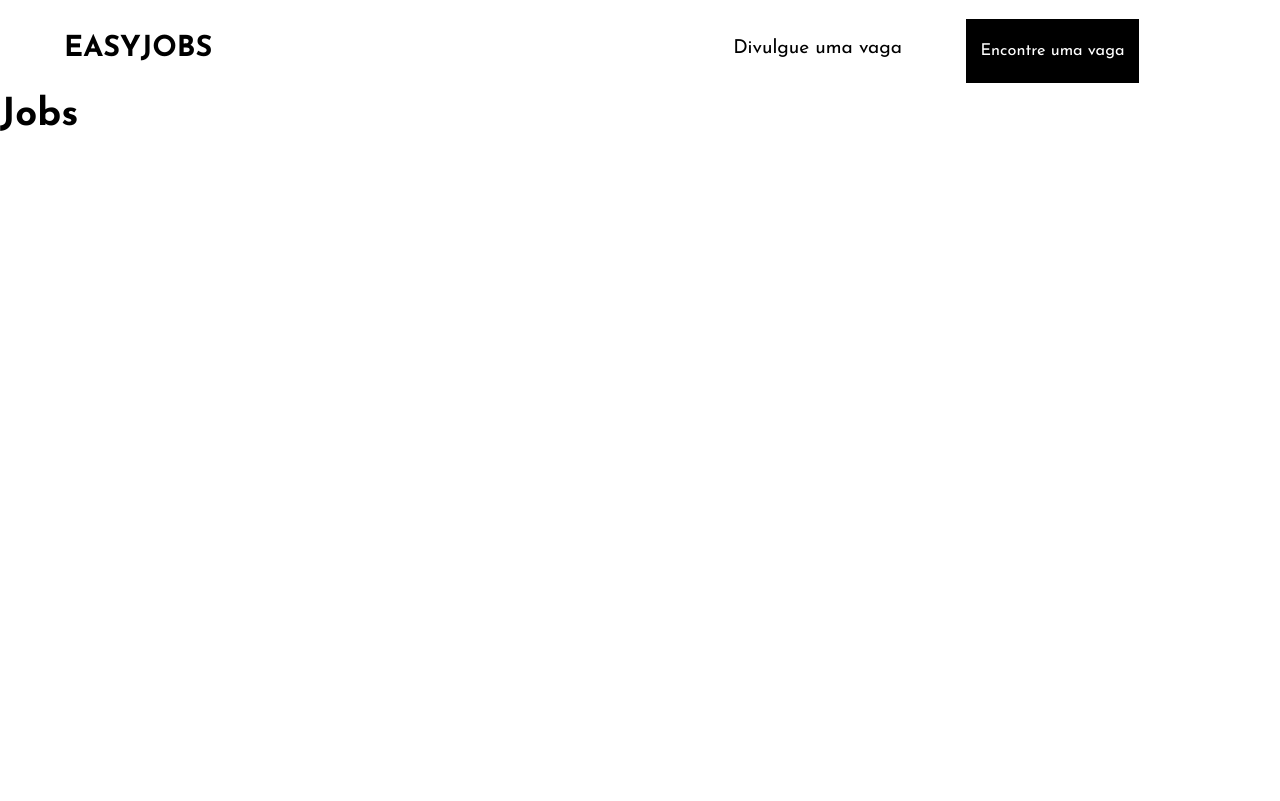
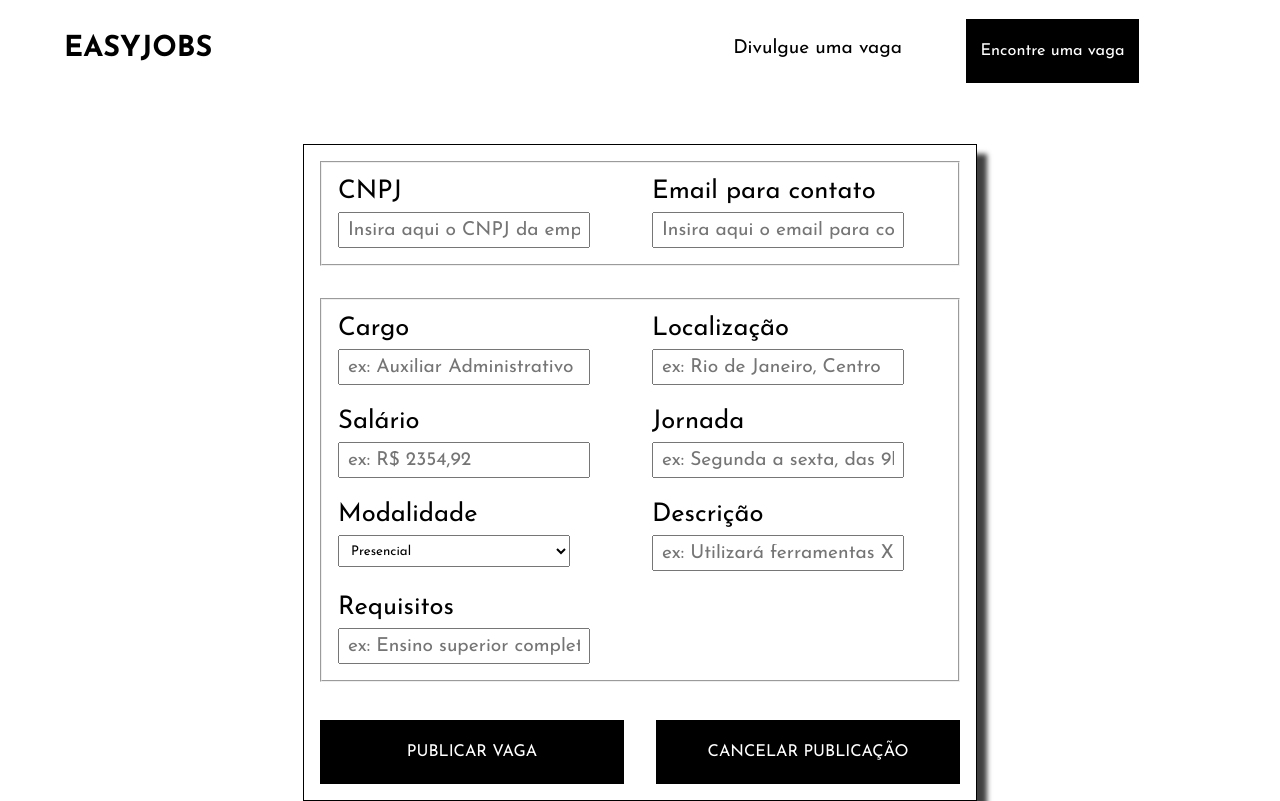
Before and after one commit to CaioMar7/easy-jobs, a React (Vite) app: page /divulgarvaga in a window 1280 px wide. Built offline with nearby package versions, Linux system fonts and the light colour scheme; some icons are missing; a web font is replaced by a local one.

Commit message:
Criada a página de divulgação de vaga.

```diff
--- a/src/components/Header/styles.ts
+++ b/src/components/Header/styles.ts
@@ -23,6 +23,8 @@ export const Container = styled.header `
         align-items: center;
 
         gap:1rem;
+
+        font-family: 'Josefin Sans', sans-serif;
 
         text-transform: uppercase;
 
--- a/src/pages/Jobs/styles.ts
+++ b/src/pages/Jobs/styles.ts
@@ -104,7 +104,7 @@ export const JobsList = styled.ul`
 
     max-width: 60%;
 
-    padding: 1rem 1rem;
+    padding: 1rem;
 
     border: 1px solid black;
     border-radius: 1rem;
--- a/src/pages/NewJob/index.tsx
+++ b/src/pages/NewJob/index.tsx
@@ -1,11 +1,72 @@
+import { ActionLinkBtn } from "../../components/ActionLinkBtn";
 import { Header } from "../../components/Header";
-import { Container } from "./styles";
+import { CompanyFields, Container, FormButtons, JobFields, NewJobForm } from "./styles";
 
 export function NewJob() {
     return (
         <Container>
-            <Header/>
-            <h1> Jobs </h1>
+            <Header />
+            <NewJobForm>
+                <CompanyFields>
+                    <label htmlFor="cnpj">
+                        CNPJ
+                        <input type="text" placeholder="Insira aqui o CNPJ da empresa" name="cnpj" id="cnpj"></input>
+                    </label>
+
+                    <label htmlFor="email">
+                        Email para contato
+                        <input type="text" placeholder="Insira aqui o email para contato" name="email" id="email"></input>
+                    </label>
+                </CompanyFields>
+
+                <JobFields>
+                    <label htmlFor="job">
+                        Cargo
+                        <input type="text" placeholder="ex: Auxiliar Administrativo" name="job" id="job"></input>
+                    </label>
+
+                    <label htmlFor="locate">
+                        Localização
+                        <input type="text" placeholder="ex: Rio de Janeiro, Centro" name="locate" id="locate"></input>
+                    </label>
+
+                    <label htmlFor="salary">
+                        Salário
+                        <input type="number" placeholder="ex: R$ 2354,92" name="salary" id="salary"></input>
+                    </label>
+
+                    <label htmlFor="journey">
+                        Jornada
+                        <input type="text" placeholder="ex: Segunda a sexta, das 9h as 18h" name="journey" id="journey"></input>
+                    </label>
+
+                    <label htmlFor="journey">
+                        Modalidade
+                        <select>
+                            <option value="presencial">Presencial</option>
+                            <option value="hibrido">Hibrido</option>
+                            <option value="remoto">Remoto</option>
+                        </select>
+                    </label>
+
+                    <label htmlFor="description">
+                        Descrição
+                        <input type="text" placeholder="ex: Utilizará ferramentas XYZ para..." name="description" id="description"></input>
+                    </label>
+
+                    <label htmlFor="required">
+                        Requisitos
+                        <input type="text" placeholder="ex: Ensino superior completo, excel avançado..." name="required" id="required"></input>
+                    </label>
+                </JobFields>
+
+
+
+                <FormButtons>
+                    <ActionLinkBtn> Publicar vaga </ActionLinkBtn>
+                    <ActionLinkBtn> Cancelar publicação </ActionLinkBtn>
+                </FormButtons>
+            </NewJobForm>
         </Container>
     )
 }
--- a/src/pages/NewJob/styles.ts
+++ b/src/pages/NewJob/styles.ts
@@ -1,6 +1,99 @@
 import styled from "styled-components";
 
-export const Container = styled.div `
+export const Container = styled.div`
+
+    width: 100%;
+`
+
+export const NewJobForm = styled.form`
+    width: 50%;
+    margin: 0 auto;
+
+    border: 1px solid black;
+    padding: 1rem;
+
+    display: flex;
+    flex-direction: column;
+
+    gap: 2rem;
+
+    margin-top: 3rem;
+
+    input {
+        font-size: 1.2rem;
+    }
+
+    label {
+        font-size: 1.6rem;
+    }
+
+    -webkit-box-shadow: 10px 10px 5px 0px rgba(0,0,0,0.75);
+    -moz-box-shadow: 10px 10px 5px 0px rgba(0,0,0,0.75);
+    box-shadow: 10px 10px 5px 0px rgba(0,0,0,0.75);
+
+`
+
+export const CompanyFields = styled.fieldset`
+
+    display: flex;
+    align-items: center;
+
+    padding: 1rem;
+
+    gap: 1.5rem;
 
 
+    label {
+        width: 100%;
+        font-size: 1.6rem;
+
+        display: flex;
+        flex-direction: column;
+        gap: .5rem;
+
+        input {
+            height: 2rem;
+            width: 80%;
+
+            padding: 0 0.5rem;
+        }
+    }
+
 `
+
+export const JobFields = styled.fieldset`
+    display: grid;
+    grid-template-columns: 1fr 1fr;
+
+    padding: 1rem;
+
+    gap: 1.5rem;
+
+    label {
+        display: flex;
+        flex-direction: column;
+
+        gap: .5rem;
+
+        input, select {
+            height: 2rem;
+            width: 80%;
+
+            padding: 0 0.5rem;
+        }
+
+    }
+
+`
+
+export const FormButtons = styled.div `
+    display: flex;
+    gap: 2rem;
+
+    button {
+        width: 100%;
+
+        text-transform: uppercase;
+    }
+
+`
```
